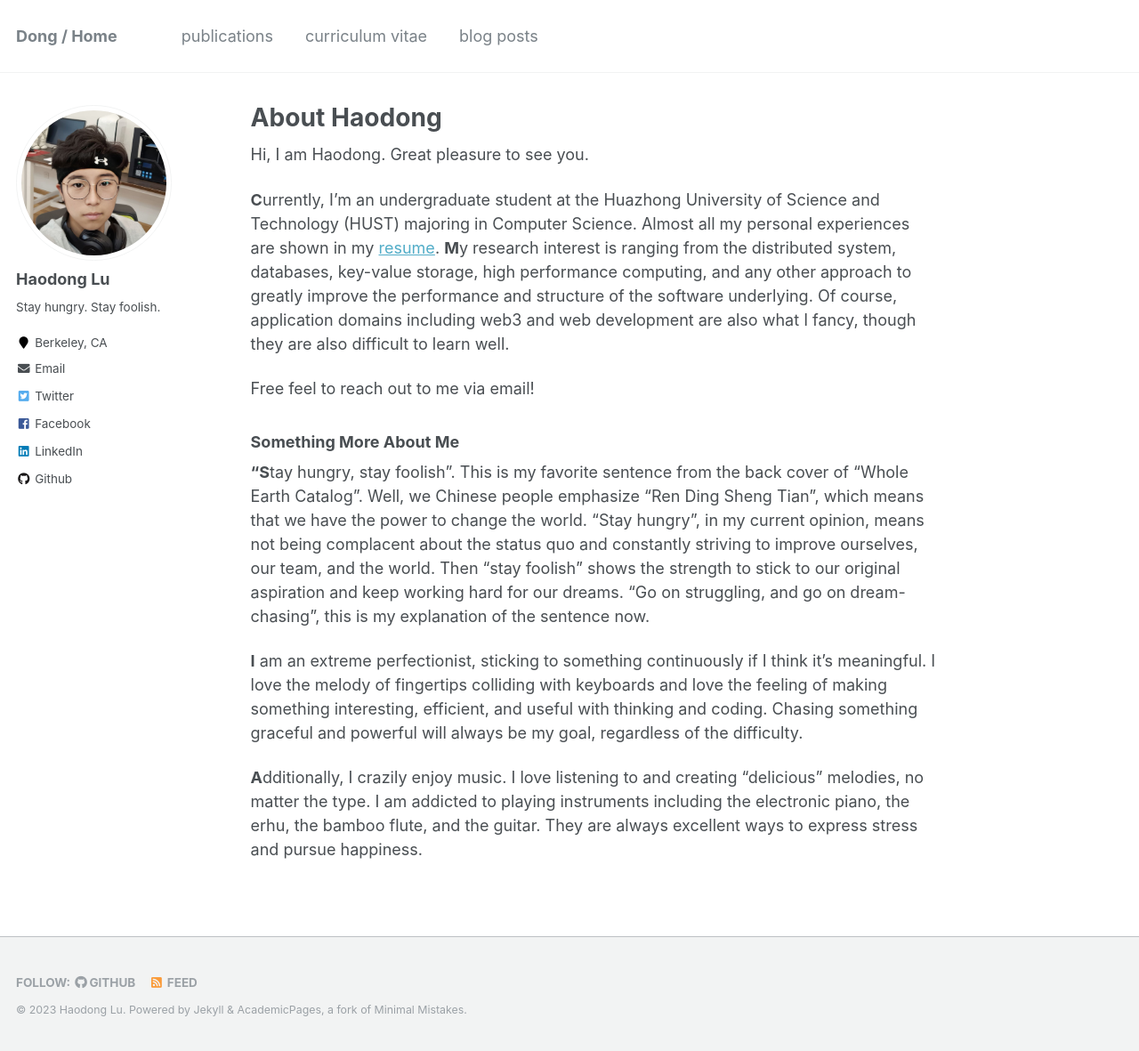
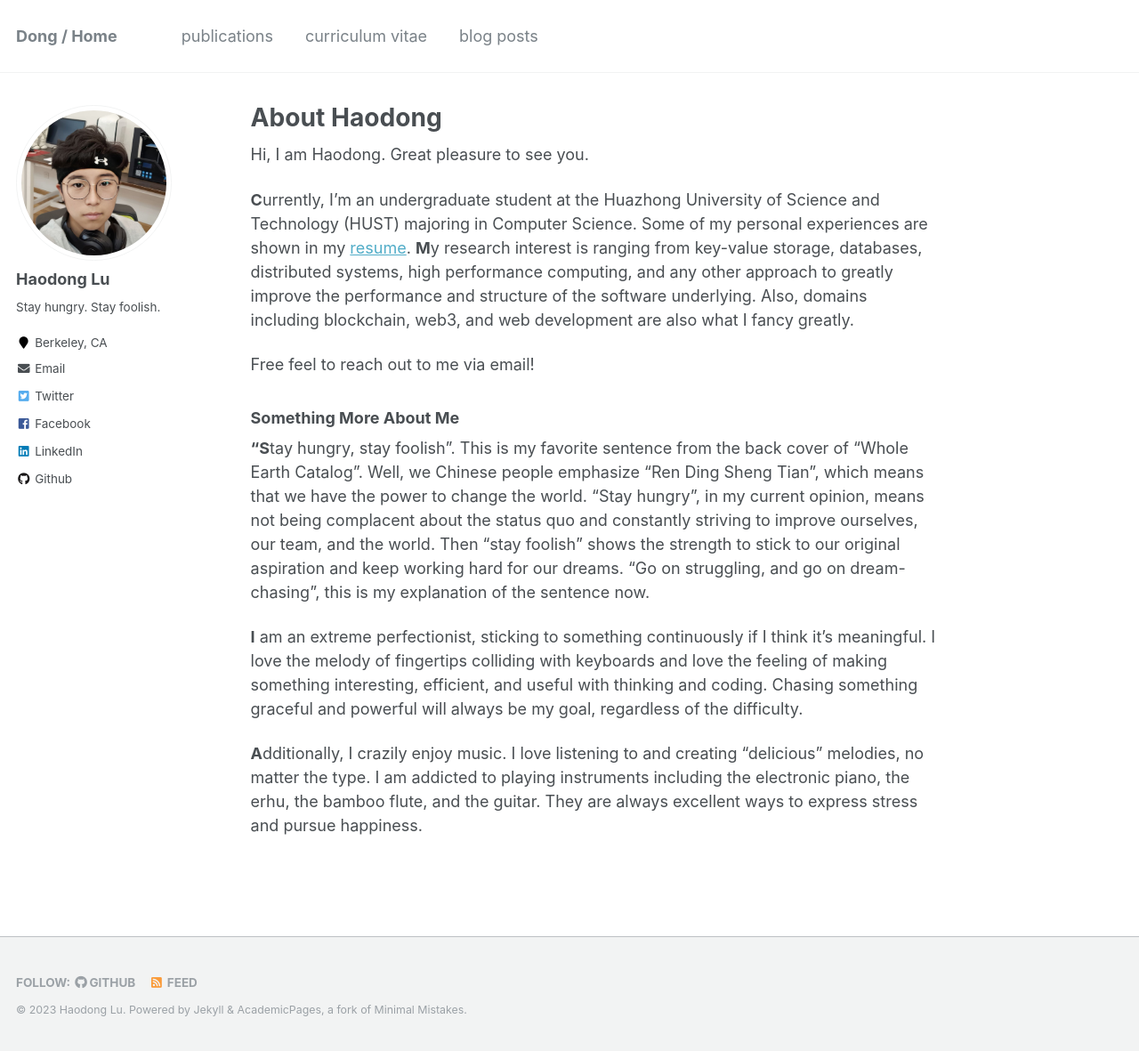
Before and after one commit to SleepyLGod/SleepyLGod.github.io, a Jekyll site: the page built from _pages/about.md, in a window 1280 px wide and 1181 px high. Shown: the whole window at 89% size. Built offline with Jekyll 4.4.1, drawn with Linux system fonts in a browser that asks for light colours.

Commit message:
Update about.md

```diff
--- a/_pages/about.md
+++ b/_pages/about.md
@@ -9,7 +9,7 @@ redirect_from:
 ---
 Hi, I am Haodong. Great pleasure to see you.
 
-**C**urrently, I'm an undergraduate student at the Huazhong University of Science and Technology (HUST) majoring in Computer Science. Almost all my personal experiences are shown in my [resume](https://sleepylgod.github.io/cv/). **M**y research interest is ranging from the distributed system, databases, key-value storage, high performance computing, and any other approach to greatly improve the performance and structure of the software underlying. Of course, application domains including web3 and web development are also what I fancy, though they are also difficult to learn well.
+**C**urrently, I'm an undergraduate student at the Huazhong University of Science and Technology (HUST) majoring in Computer Science. Some of my personal experiences are shown in my [resume](https://sleepylgod.github.io/cv/). **M**y research interest is ranging from key-value storage, databases, distributed systems, high performance computing, and any other approach to greatly improve the performance and structure of the software underlying. Also, domains including blockchain, web3, and web development are also what I fancy greatly.
 
 Free feel to reach out to me via email!
 
```
